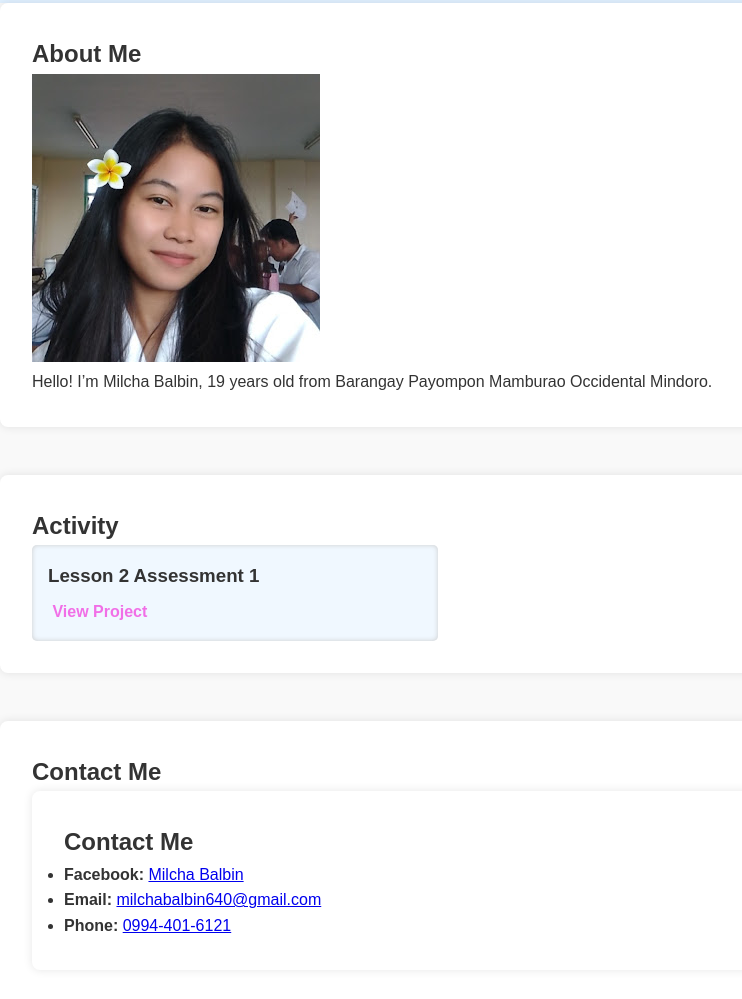
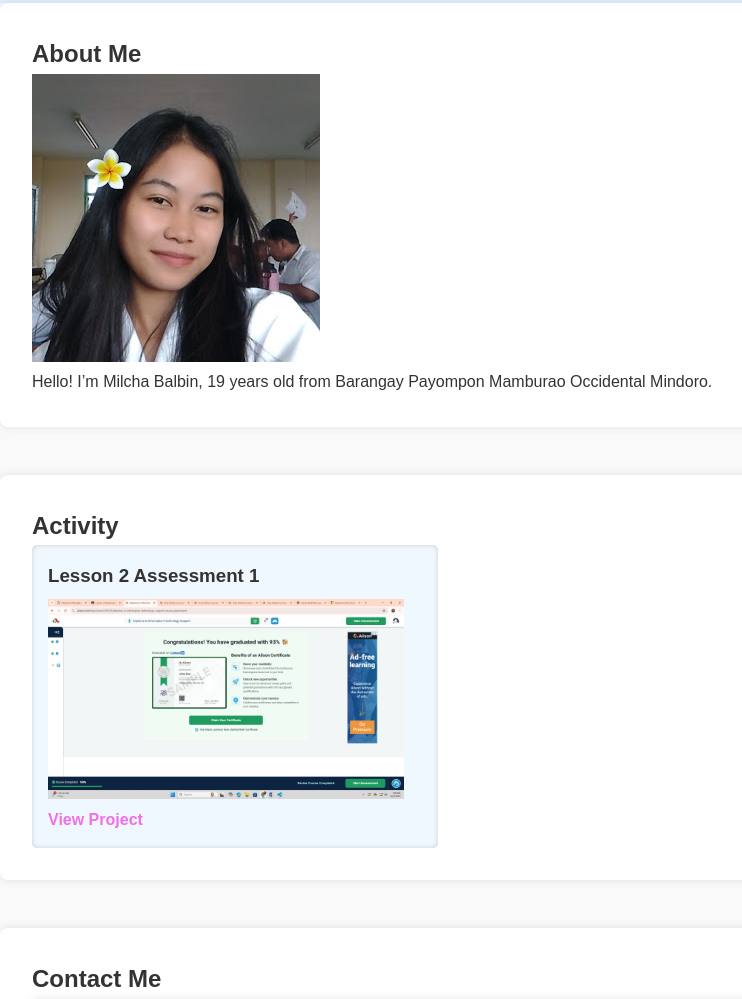
Before and after one commit to milchabalbin640-ux/balbin-portfolio, a plain HTML site: page index.html in a window 1280 px wide. Shown: the part 259-1258 px from the top of the page, without its empty margins (190-932 px from the left). Drawn offline with Linux system fonts and the light colour scheme.

Commit message:
Update index.html

```diff
--- a/index.html
+++ b/index.html
@@ -38,7 +38,7 @@
       <div class="projects-grid">
         <article class="project-card">
           <h3>Lesson 2 Assessment 1 </h3>
-          <img src="assets/dip.jpg" alt="" height="200px">
+          <img src="assets/dip.png" alt="" height="200px">
 
           <a href="#" target="_blank" rel="noopener">View Project</a>
 
```
